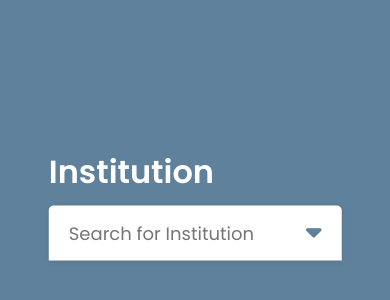
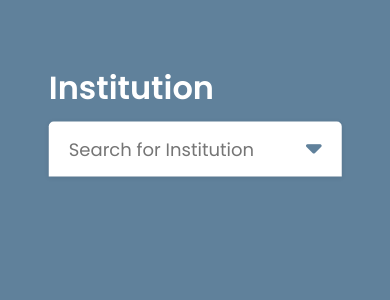
Before and after one commit to syedmazharaliraza/data-list, a plain HTML site: page index.html in a window 390 px wide. Shown: the part 218-518 px from the top of the page. Drawn offline with Linux system fonts and the light colour scheme.

Commit message:
fixed responsiveness

```diff
--- a/style.css
+++ b/style.css
@@ -16,7 +16,7 @@ body {
 
 .container {
     position: absolute;
-    top: 50%;
+    top: 40%;
     left: 50%;
     transform: translate(-50%, -50%);
     width: 75%;
@@ -62,6 +62,7 @@ body {
 .search-box .suggestions {
     position: absolute;
     padding: 0;
+    height: 180%;
     max-height: 240px;
     overflow-y: auto;
     display: none;
```
